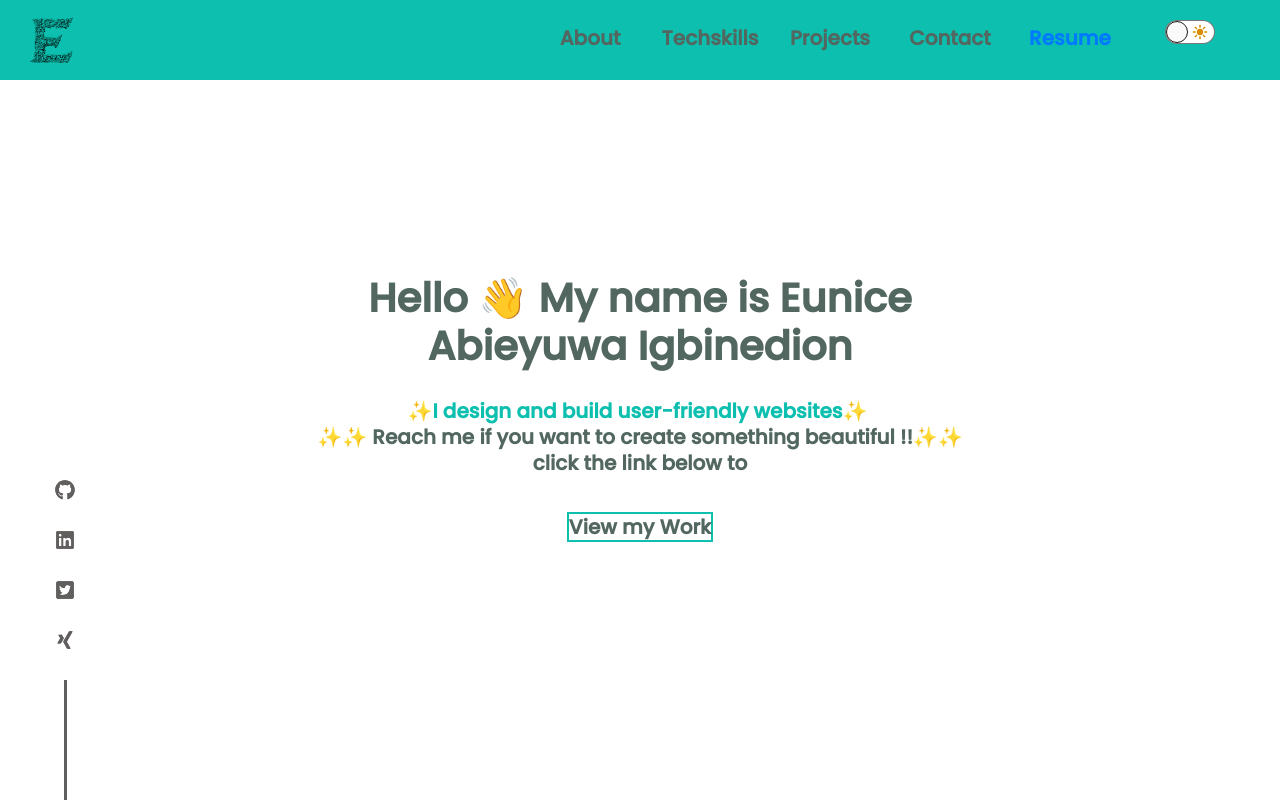
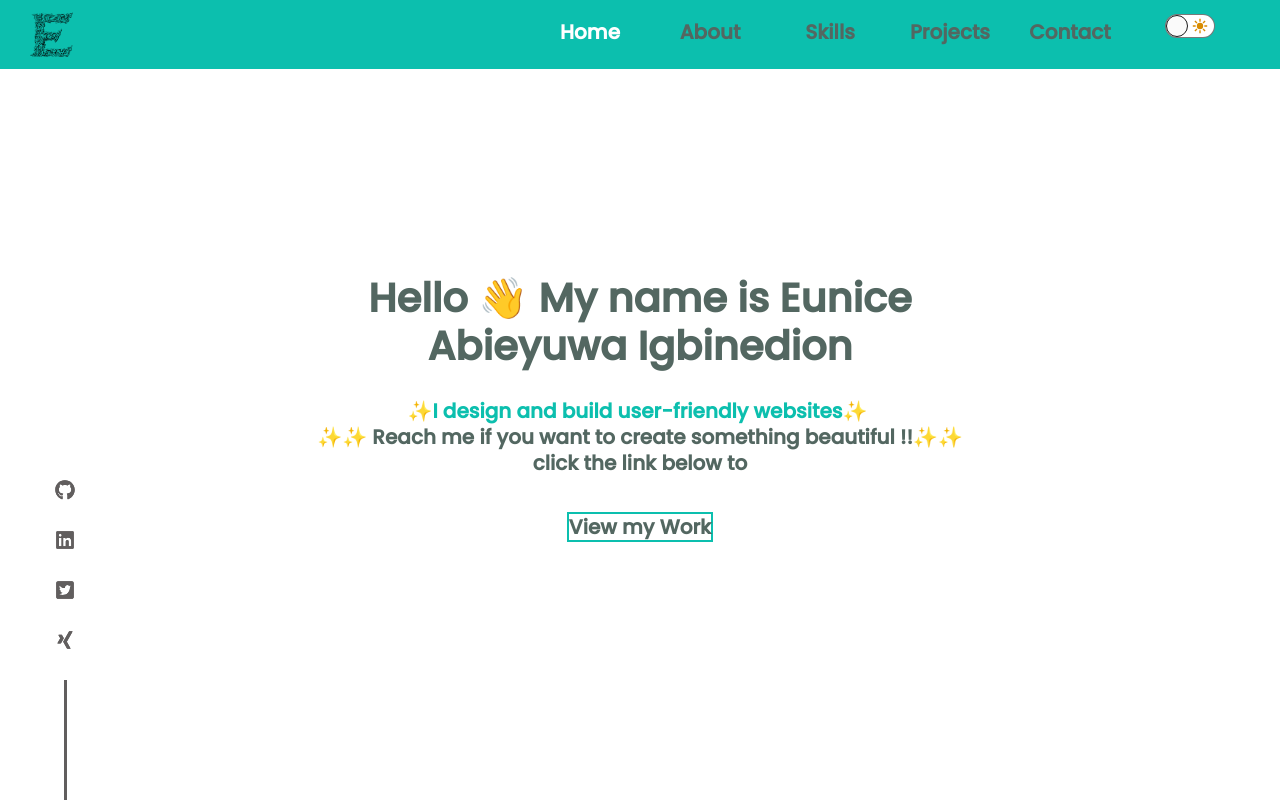
Before and after one commit to Eunnylans/Eunice_Portfolio, a React (Create React App) app: page / in a window 1280 px wide. Shown: the top 802 px of the page. Built offline with nearby package versions, Linux system fonts and the light colour scheme; a web font is replaced by a local one.

Commit message:
Updating New Features

```diff
--- a/src/Components/Footer.js
+++ b/src/Components/Footer.js
@@ -1,13 +1,14 @@
-import UIContext from '../context/ui-context';
-import { useContext } from 'react';
+import { useContext } from "react";
+import UIContext from "../context/ui-context";
 
 const Footer = () => {
   const uiCtx = useContext(UIContext);
 
   return (
-    <footer className={`footer ${uiCtx.isDark ? 'dark' : null}`}>
+    <footer className={`footer ${uiCtx.isDark ? "dark" : null}`}>
       <p>
-       ©Eunnylans <br /> All Rights Reserved
+        Made with ♥ by Eunnylans © {new Date().getFullYear()}
+        <br /> All Rights Reserved
       </p>
     </footer>
   );
--- a/src/Components/NavBar.js
+++ b/src/Components/NavBar.js
@@ -1,6 +1,5 @@
 import { useContext } from "react";
 import { animateScroll as scroll, Link as LinkScroll } from "react-scroll";
-import PDF from "../assets/Eunice-igbinedion-resume.pdf";
 import icon from "../assets/EuniceLogo.png";
 import UIContext from "../context/ui-context";
 import ThemeToggleButton from "../UIcomponents/ThemeToggleButton";
@@ -19,6 +18,19 @@ const Navbar = () => {
           <img src={icon} alt="home" onClick={scrollToTop} />
         </div>
         <ul className={`navbar-links-list ${uiCtx.isDark ? "dark" : null}`}>
+        <li>
+            <LinkScroll
+              className="nav-link"
+              activeClass="nav-link-active"
+              to="hero"
+              spy={true}
+              smooth={true}
+              offset={0}
+              duration={700}
+            >
+              Home
+            </LinkScroll>
+          </li>
           <li>
             <LinkScroll
               className="nav-link"
@@ -42,7 +54,7 @@ const Navbar = () => {
               offset={0}
               duration={700}
             >
-              Techskills
+              Skills
             </LinkScroll>
           </li>
           <li>
@@ -65,22 +77,13 @@ const Navbar = () => {
               to="messages"
               spy={true}
               smooth={true}
-              offset={-100}
+              offset={-70}
               duration={700}
             >
               Contact
             </LinkScroll>
           </li>
-          <li>
-            <a
-              className="nav-link-resume"
-              href={PDF}
-              target="_blank"
-              rel="noopener noreferrer"
-            >
-              Resume
-            </a>
-          </li>
+
           <li>
             <ThemeToggleButton />
           </li>
--- a/src/styles/components/_footer.scss
+++ b/src/styles/components/_footer.scss
@@ -2,11 +2,9 @@
 
 .footer {
   min-width: 100%;
-  height: 10%;
+  height: 4.3rem;
   display: flex;
   justify-content: center;
-  align-items: center;
-  padding-bottom: 0px;
   text-align: center;
   background-color: $aqua;
 
@@ -15,6 +13,7 @@
     font-family: "Poppins Medium";
     font-size: $fontsize-largeText;
     font-weight: bold;
+    padding: auto;
   }
 
   &.dark {
--- a/src/styles/components/_navbar.scss
+++ b/src/styles/components/_navbar.scss
@@ -2,7 +2,7 @@
 
 .navbar {
   padding: 0px 30px;
-  height: 10%;
+  height: 4.3rem;
   min-width: 100%;
   display: flex;
   align-items: center;
@@ -110,7 +110,7 @@
 
 @media only screen and (max-width: 767px) {
   .navbar {
-    height: 100px;
+    height: 10%;
     width: 625%;
     padding: 0px 30px;
 
@@ -130,7 +130,7 @@
 
 @media only screen and (min-width: 540px) and (max-width: 767px) {
   .navbar {
-    height: 100px;
+    height: 10%;
     width: auto;
     padding-left: 10px;
     font-size: $fontsize-minText;
@@ -166,7 +166,7 @@
 
 @media only screen and (min-width: 421px) and (max-width: 540px) {
   .navbar {
-    height: 100px;
+    height: 10%;
     width: auto;
     padding-left: 10px;
     font-size: $fontsize-minText;
@@ -202,7 +202,7 @@
 
 @media only screen and (max-width: 420px) {
   .navbar {
-    height: 100px;
+    height: 10%;
     width: 625%;
     padding: 0px 30px;
 
```
Also changed, not shown: src/Assets/icon1.png (deleted).
